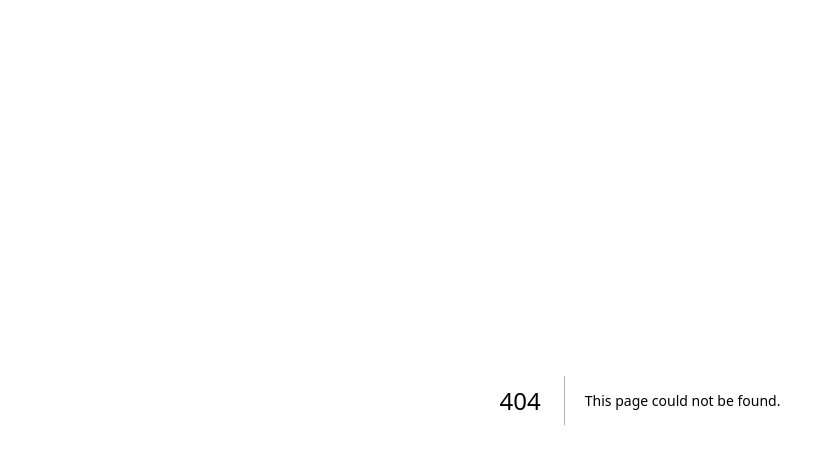
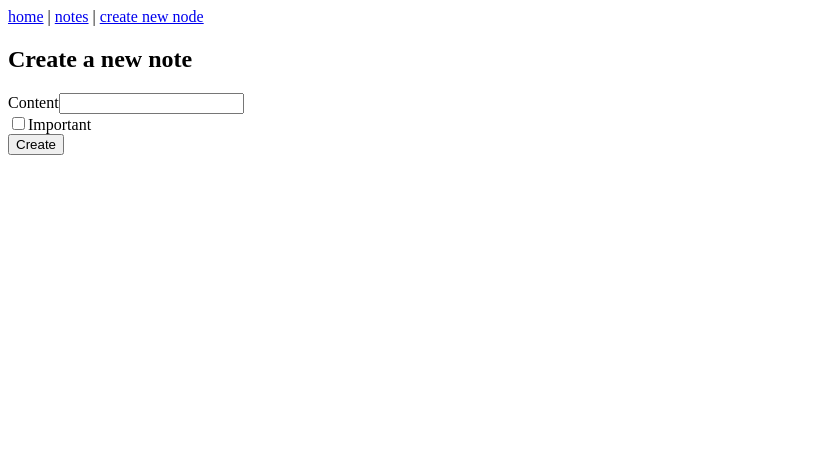
Before and after one commit to ivose/nextnotes, a Next.js app: page /notes/new in a window 1280 px wide. Before the commit this address had no page. Shown: the top 464 px of the page, without its empty margins (0-835 px from the left). Built offline with nearby package versions, Linux system fonts and the light colour scheme.

Commit message:
notes, new notes

```diff
--- /dev/null
+++ b/app/actions/notes.ts
@@ -0,0 +1,14 @@
+"use server"
+
+import { redirect } from "next/navigation"
+import { addNote } from "../services/notes"
+import { revalidatePath } from "next/cache"
+
+export const createNote = async (formData: FormData) => {
+  const content = formData.get("content") as string
+  const important = formData.get("important") === "on"
+  addNote(content, important)
+
+  revalidatePath("/notes")
+  redirect("/notes")
+}
--- a/app/layout.tsx
+++ b/app/layout.tsx
@@ -1,33 +1,21 @@
-import type { Metadata } from "next";
-import { Geist, Geist_Mono } from "next/font/google";
-import "./globals.css";
-
-const geistSans = Geist({
-  variable: "--font-geist-sans",
-  subsets: ["latin"],
-});
-
-const geistMono = Geist_Mono({
-  variable: "--font-geist-mono",
-  subsets: ["latin"],
-});
-
-export const metadata: Metadata = {
-  title: "Create Next App",
-  description: "Generated by create next app",
-};
-
+import Link from "next/link"
 export default function RootLayout({
   children,
-}: Readonly<{
-  children: React.ReactNode;
-}>) {
+}: {
+  children: React.ReactNode
+}) {
   return (
-    <html
-      lang="en"
-      className={`${geistSans.variable} ${geistMono.variable} h-full antialiased`}
-    >
-      <body className="min-h-full flex flex-col">{children}</body>
+    <html lang="en">
+      <body>
+        <nav>
+          <Link href="/">home</Link>
+          {" | "}
+          <Link href="/notes">notes</Link>
+          {" | "}
+          <Link href="/notes/new">create new node</Link>
+        </nav>
+        {children}
+      </body>
     </html>
-  );
+  )
 }
--- /dev/null
+++ b/app/notes/new/page.tsx
@@ -0,0 +1,26 @@
+import { createNote } from "@/app/actions/notes"
+
+const NewNote = () => {
+  return (
+    <div>
+      <h2>Create a new note</h2>
+      <form action={createNote}>
+        <div>
+          <label>
+            Content
+            <input type="text" name="content" required />
+          </label>
+        </div>
+        <div>
+          <label>
+            <input type="checkbox" name="important" />
+            Important
+          </label>
+        </div>
+        <button type="submit">Create</button>
+      </form>
+    </div>
+  )
+}
+
+export default NewNote
--- a/app/page.tsx
+++ b/app/page.tsx
@@ -1,65 +1,18 @@
-import Image from "next/image";
+import { getNotes } from "./services/notes"
 
-export default function Home() {
+const Notes = () => {
+  const notes = getNotes()
   return (
-    <div className="flex flex-col flex-1 items-center justify-center bg-zinc-50 font-sans dark:bg-black">
-      <main className="flex flex-1 w-full max-w-3xl flex-col items-center justify-between py-32 px-16 bg-white dark:bg-black sm:items-start">
-        <Image
-          className="dark:invert"
-          src="/next.svg"
-          alt="Next.js logo"
-          width={100}
-          height={20}
-          priority
-        />
-        <div className="flex flex-col items-center gap-6 text-center sm:items-start sm:text-left">
-          <h1 className="max-w-xs text-3xl font-semibold leading-10 tracking-tight text-black dark:text-zinc-50">
-            To get started, edit the page.tsx file.
-          </h1>
-          <p className="max-w-md text-lg leading-8 text-zinc-600 dark:text-zinc-400">
-            Looking for a starting point or more instructions? Head over to{" "}
-            <a
-              href="https://vercel.com/templates?framework=next.js&utm_source=create-next-app&utm_medium=appdir-template-tw&utm_campaign=create-next-app"
-              className="font-medium text-zinc-950 dark:text-zinc-50"
-            >
-              Templates
-            </a>{" "}
-            or the{" "}
-            <a
-              href="https://nextjs.org/learn?utm_source=create-next-app&utm_medium=appdir-template-tw&utm_campaign=create-next-app"
-              className="font-medium text-zinc-950 dark:text-zinc-50"
-            >
-              Learning
-            </a>{" "}
-            center.
-          </p>
-        </div>
-        <div className="flex flex-col gap-4 text-base font-medium sm:flex-row">
-          <a
-            className="flex h-12 w-full items-center justify-center gap-2 rounded-full bg-foreground px-5 text-background transition-colors hover:bg-[#383838] dark:hover:bg-[#ccc] md:w-[158px]"
-            href="https://vercel.com/new?utm_source=create-next-app&utm_medium=appdir-template-tw&utm_campaign=create-next-app"
-            target="_blank"
-            rel="noopener noreferrer"
-          >
-            <Image
-              className="dark:invert"
-              src="/vercel.svg"
-              alt="Vercel logomark"
-              width={16}
-              height={16}
-            />
-            Deploy Now
-          </a>
-          <a
-            className="flex h-12 w-full items-center justify-center rounded-full border border-solid border-black/[.08] px-5 transition-colors hover:border-transparent hover:bg-black/[.04] dark:border-white/[.145] dark:hover:bg-[#1a1a1a] md:w-[158px]"
-            href="https://nextjs.org/docs?utm_source=create-next-app&utm_medium=appdir-template-tw&utm_campaign=create-next-app"
-            target="_blank"
-            rel="noopener noreferrer"
-          >
-            Documentation
-          </a>
-        </div>
-      </main>
+    <div>
+      <h2>Notes</h2>
+      <ul>
+        {notes.map(note => (
+          <li key={note.id}>
+            {note.content} {note.important && <strong>(important)</strong>}
+          </li>
+        ))}
+      </ul>
     </div>
-  );
+  )
 }
+export default Notes
--- /dev/null
+++ b/app/services/notes.ts
@@ -0,0 +1,19 @@
+const notes = [
+  { id: 1, content: "next.js utilizes React Server Components", important: true },
+  { id: 2, content: "next.js is built on top of React", important: true },
+  {
+    id: 3,
+    content: "next.js supports both static and dynamic rendering",
+    important: false,
+  },
+]
+
+let nextId = 4
+
+export const getNotes = () => {
+  return notes
+}
+
+export const addNote = (content: string, important: boolean) => {
+  notes.push({ id: nextId++, content, important })
+}
```
